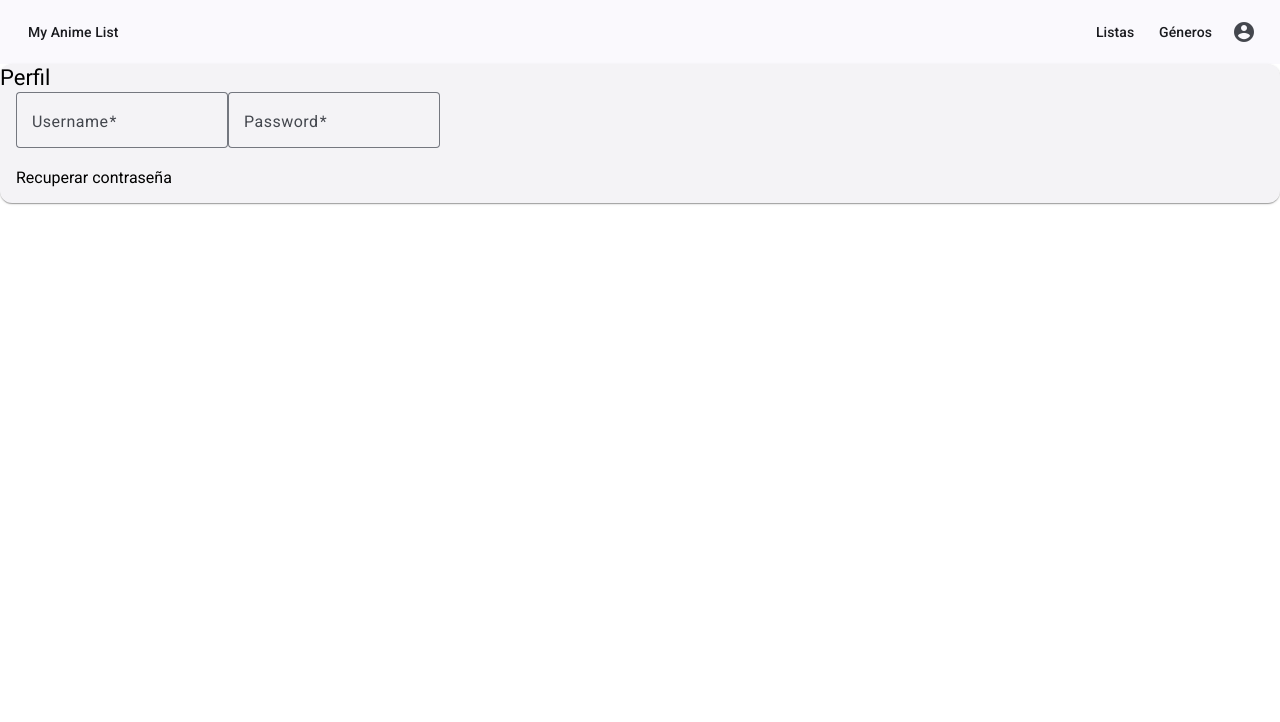
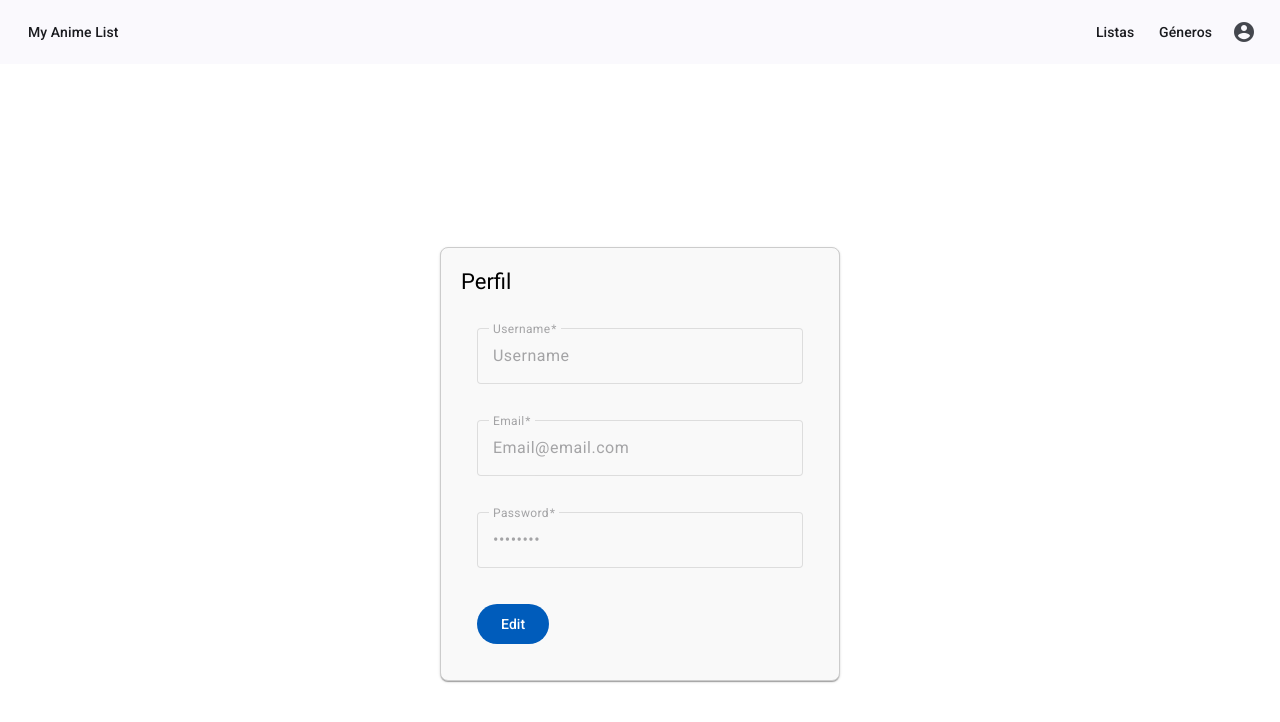
Before and after one commit to Saturnman05/animelist, an Angular app in the folder front/: page /profile in a window 1280 px wide. Shown: the top 722 px of the page. Built offline with nearby package versions, Linux system fonts and the light colour scheme.

Commit message:
habilitar y desabilitar campos del perfil

```diff
--- a/front/src/app/pages/cuentas/profile/profile.component.html
+++ b/front/src/app/pages/cuentas/profile/profile.component.html
@@ -11,13 +11,17 @@
                 </mat-form-field>
 
                 <mat-form-field appearance="outline">
-                    <mat-label>Password</mat-label>
+                    <mat-label>Email</mat-label>
                     <input matInput formControlName="email" name="email" type="email" required>
                 </mat-form-field>
 
-                <div class="login-navigations">
-                    <a mat-button>Recuperar contraseña</a>
-                </div>
+                <mat-form-field appearance="outline">
+                    <mat-label>Password</mat-label>
+                    <input matInput name="password" type="password" [defaultValue]="'password'" [disabled]="true"
+                        required>
+                </mat-form-field>
+
+                <button mat-flat-button (click)="onChangeDisabled()">Edit</button>
             </form>
         </mat-card-content>
     </mat-card>
--- a/front/src/app/pages/cuentas/profile/profile.component.ts
+++ b/front/src/app/pages/cuentas/profile/profile.component.ts
@@ -5,6 +5,7 @@ import {
   ReactiveFormsModule,
   Validators,
 } from '@angular/forms';
+import { MatButtonModule } from '@angular/material/button';
 import { MatCardModule } from '@angular/material/card';
 import { MatFormFieldModule } from '@angular/material/form-field';
 import { MatInputModule } from '@angular/material/input';
@@ -16,6 +17,7 @@ import { AuthService } from '../../../services/auth/auth.service';
 @Component({
   selector: 'app-profile',
   imports: [
+    MatButtonModule,
     MatCardModule,
     MatFormFieldModule,
     MatInputModule,
@@ -23,10 +25,11 @@ import { AuthService } from '../../../services/auth/auth.service';
     ReactiveFormsModule,
   ],
   templateUrl: './profile.component.html',
-  styleUrl: './profile.component.css',
+  styleUrl: '../login/login.component.scss',
 })
 export class ProfileComponent implements OnInit {
   profileForm!: FormGroup;
+  private fieldsDisabled: boolean = true;
 
   private AuthService = inject(AuthService);
   private fb = inject(FormBuilder);
@@ -43,9 +46,28 @@ export class ProfileComponent implements OnInit {
 
   private initForm(): void {
     this.profileForm = this.fb.group({
-      username: ['', Validators.required],
-      email: ['', Validators.required],
+      username: [
+        { value: 'Username', disabled: this.fieldsDisabled },
+        Validators.required,
+      ],
+      email: [
+        { value: 'Email@email.com', disabled: this.fieldsDisabled },
+        Validators.required,
+      ],
     });
+  }
+
+  onChangeDisabled(): void {
+    this.fieldsDisabled = !this.fieldsDisabled;
+
+    if (this.fieldsDisabled) {
+      this.profileForm.controls['username'].disable();
+      this.profileForm.controls['email'].disable();
+      return;
+    }
+
+    this.profileForm.controls['username'].enable();
+    this.profileForm.controls['email'].enable();
   }
 
   onSubmit(): void {
```
